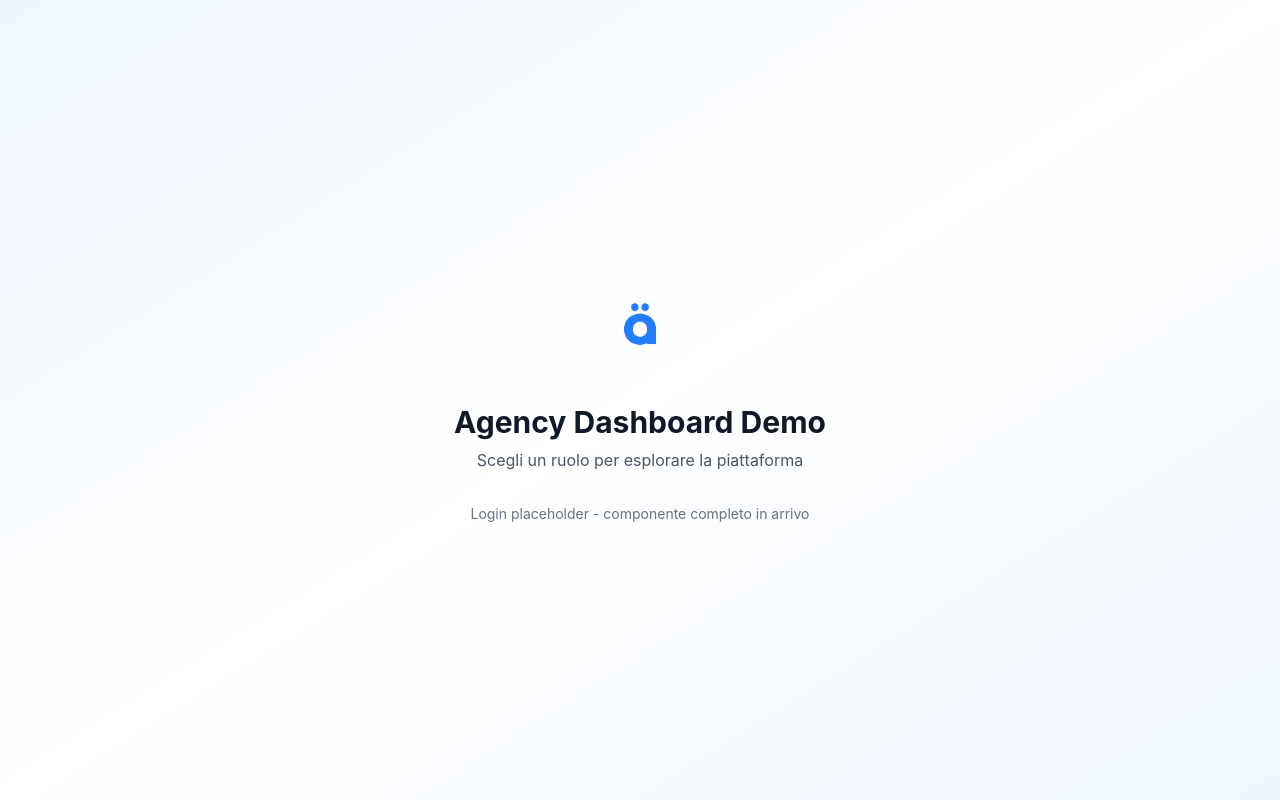
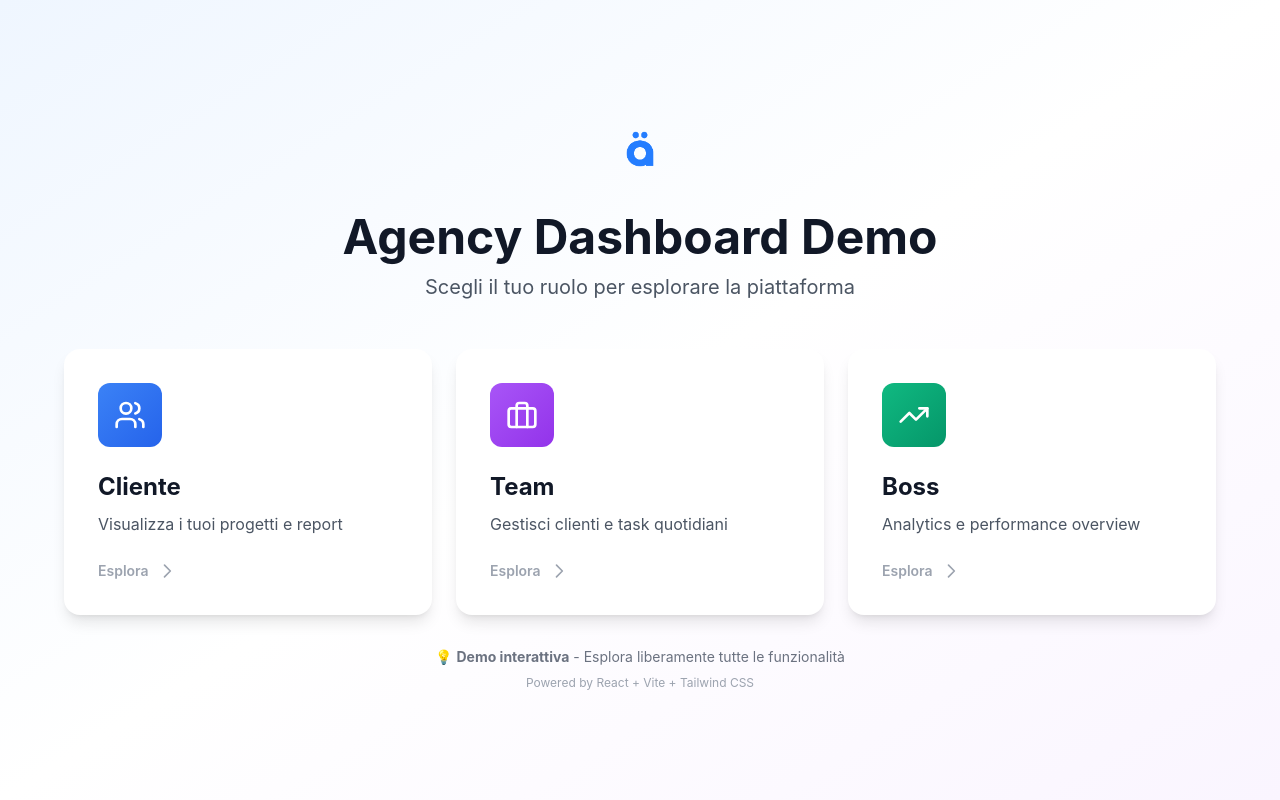
Before and after one commit to raydalessandro/Lavaggio_website, a React (Vite) app: page /login in a window 1280 px wide. Built offline with nearby package versions, Linux system fonts and the light colour scheme.

Commit message:
Update App.jsx

```diff
--- a/src/App.jsx
+++ b/src/App.jsx
@@ -4,28 +4,8 @@ import { AuthProvider, useAuth } from './contexts/AuthContext';
 // ===== PLACEHOLDER COMPONENTS =====
 // Questi verranno sostituiti con i componenti veri
 // Per ora servono solo per testare il routing
+import Login from './views/Login';
 
-const Login = () => (
-  <div className="min-h-screen bg-gradient-to-br from-blue-50 via-white to-blue-50 flex items-center justify-center p-4">
-    <div className="text-center">
-      {/* Logo Meraviglia Lab - carica /public/logo-meraviglia.png */}
-      <img
-        src="/logo-meraviglia.png"
-        alt="Meraviglia Lab"
-        className="h-24 mx-auto mb-8"
-      />
-      <h1 className="text-3xl font-bold text-gray-900 mb-2">
-        Agency Dashboard Demo
-      </h1>
-      <p className="text-gray-600 mb-8">
-        Scegli un ruolo per esplorare la piattaforma
-      </p>
-      <div className="text-sm text-gray-500">
-        Login placeholder - componente completo in arrivo
-      </div>
-    </div>
-  </div>
-);
 
 const Layout = ({ children }) => (
   <div className="min-h-screen bg-gray-50">
```
